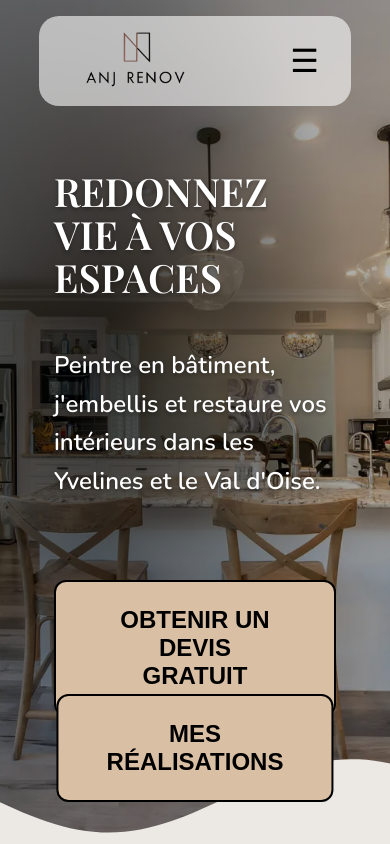
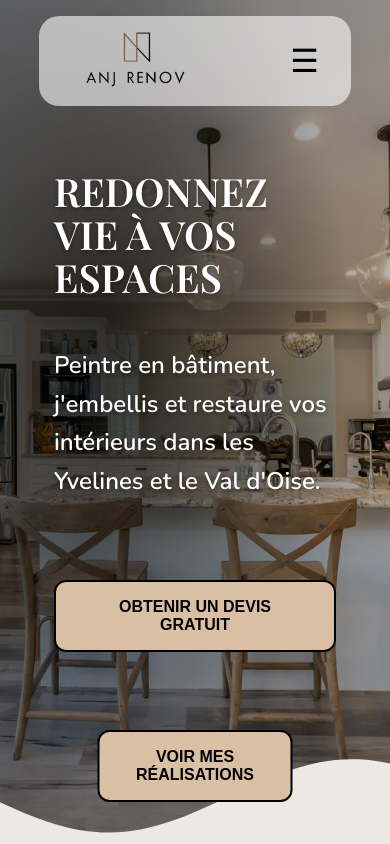
Before and after one commit to aurelienog/renov, a Next.js app: page / in a window 390 px wide. Shown: the top 844 px of the page. Built offline with nearby package versions, Linux system fonts and the light colour scheme; a web font is replaced by a local one.

Commit message:
fix boton size

```diff
--- a/src/components/button/styles.module.css
+++ b/src/components/button/styles.module.css
@@ -19,9 +19,3 @@
 .button:active {
   outline: solid 2px var(--color-accent);
 }
-
-@media (max-width: 768px) {
-  .button {
-    font-size: 1.5rem;
-  }
-}
--- a/src/components/slider/SliderWrapper.tsx
+++ b/src/components/slider/SliderWrapper.tsx
@@ -25,7 +25,7 @@ function SliderWrapper({lastProjects}: {lastProjects: StaticImageData[]}) {
         })
       }
 
-      {isInView && <Link href="/realisations"><Button>Mes réalisations</Button></Link>}
+      {isInView && <Link href="/realisations"><Button>Voir mes réalisations</Button></Link>}
 
     </div>
   )
```
